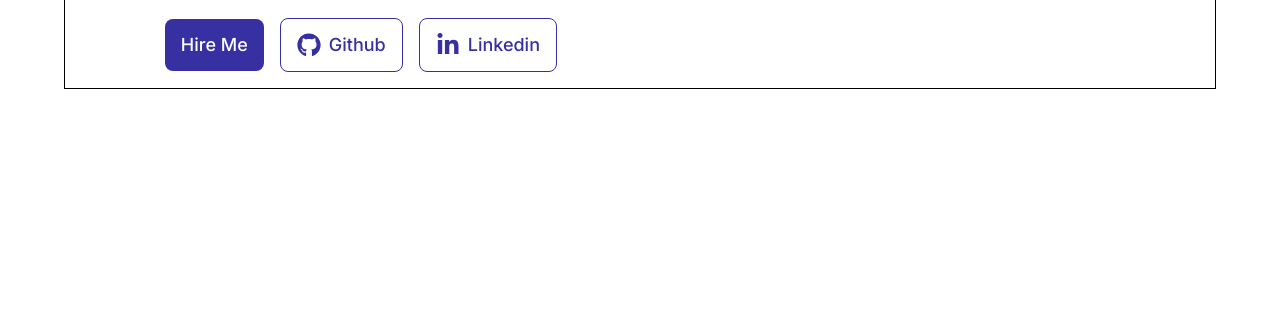
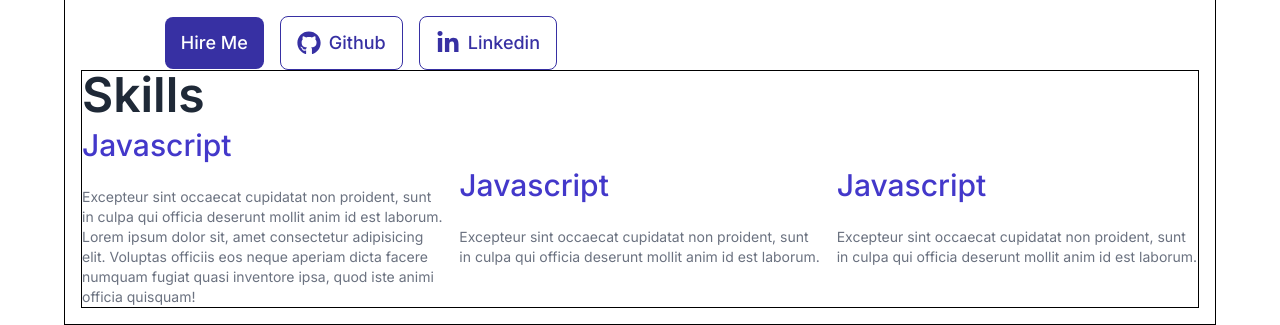
Before and after one commit to MuhammedZeki/fsweb, a React (Vite) app: page / in a window 1280 px wide. Shown: the part 701-1026 px from the top of the page. Before the commit the page ends 800 px from the top, so only its background shows below. Built offline with nearby package versions, Linux system fonts and the light colour scheme.

Commit message:
Skills added

```diff
--- a/src/App.jsx
+++ b/src/App.jsx
@@ -1,4 +1,5 @@
 import "./App.css";
+import Content from "./pages/Content";
 import Home from "./pages/Home";
 const App = () => {
   return (
@@ -10,6 +11,7 @@ const App = () => {
       className="border w-[90%] border-black"
     >
       <Home />
+      <Content />
     </div>
   );
 };
--- /dev/null
+++ b/src/components/contents/Skills.jsx
@@ -0,0 +1,45 @@
+import React from "react";
+
+const Skills = () => {
+  return (
+    <div className="d-flex-col gap-2">
+      <span className="font-inter font-semibold text-5xl text-[#1F2937]">
+        Skills
+      </span>
+      <div className="d-flex gap-4 items-center ">
+        <div className="d-flex-col flex-1 gap-6">
+          <span className="font-inter font-medium text-3xl text-[#4338CA]">
+            Javascript
+          </span>
+          <p className="font-inter font-normal text-sm text-[#6B7280]">
+            Excepteur sint occaecat cupidatat non proident, sunt in culpa qui
+            officia deserunt mollit anim id est laborum. Lorem ipsum dolor sit,
+            amet consectetur adipisicing elit. Voluptas officiis eos neque
+            aperiam dicta facere numquam fugiat quasi inventore ipsa, quod iste
+            animi officia quisquam!
+          </p>
+        </div>
+        <div className="d-flex-col flex-1 gap-6">
+          <span className="font-inter font-medium text-3xl text-[#4338CA]">
+            Javascript
+          </span>
+          <p className="font-inter font-normal text-sm text-[#6B7280]">
+            Excepteur sint occaecat cupidatat non proident, sunt in culpa qui
+            officia deserunt mollit anim id est laborum.
+          </p>
+        </div>
+        <div className="d-flex-col flex-1 gap-6">
+          <span className="font-inter font-medium text-3xl text-[#4338CA]">
+            Javascript
+          </span>
+          <p className="font-inter font-normal text-sm text-[#6B7280]">
+            Excepteur sint occaecat cupidatat non proident, sunt in culpa qui
+            officia deserunt mollit anim id est laborum.
+          </p>
+        </div>
+      </div>
+    </div>
+  );
+};
+
+export default Skills;
--- a/src/components/home/Header.jsx
+++ b/src/components/home/Header.jsx
@@ -3,7 +3,7 @@ import Navbar from "./header/Navbar";
 
 const Header = () => {
   return (
-    <div className="border border-black d-flex-col gap-1 items-end">
+    <div className=" d-flex-col gap-1 items-end">
       <div className="w-[20%]">
         <ToggleMode />
       </div>
--- /dev/null
+++ b/src/pages/Content.jsx
@@ -0,0 +1,11 @@
+import Skills from "../components/contents/Skills";
+
+const Content = () => {
+  return (
+    <div className="border border-black">
+      <Skills />
+    </div>
+  );
+};
+
+export default Content;
```
